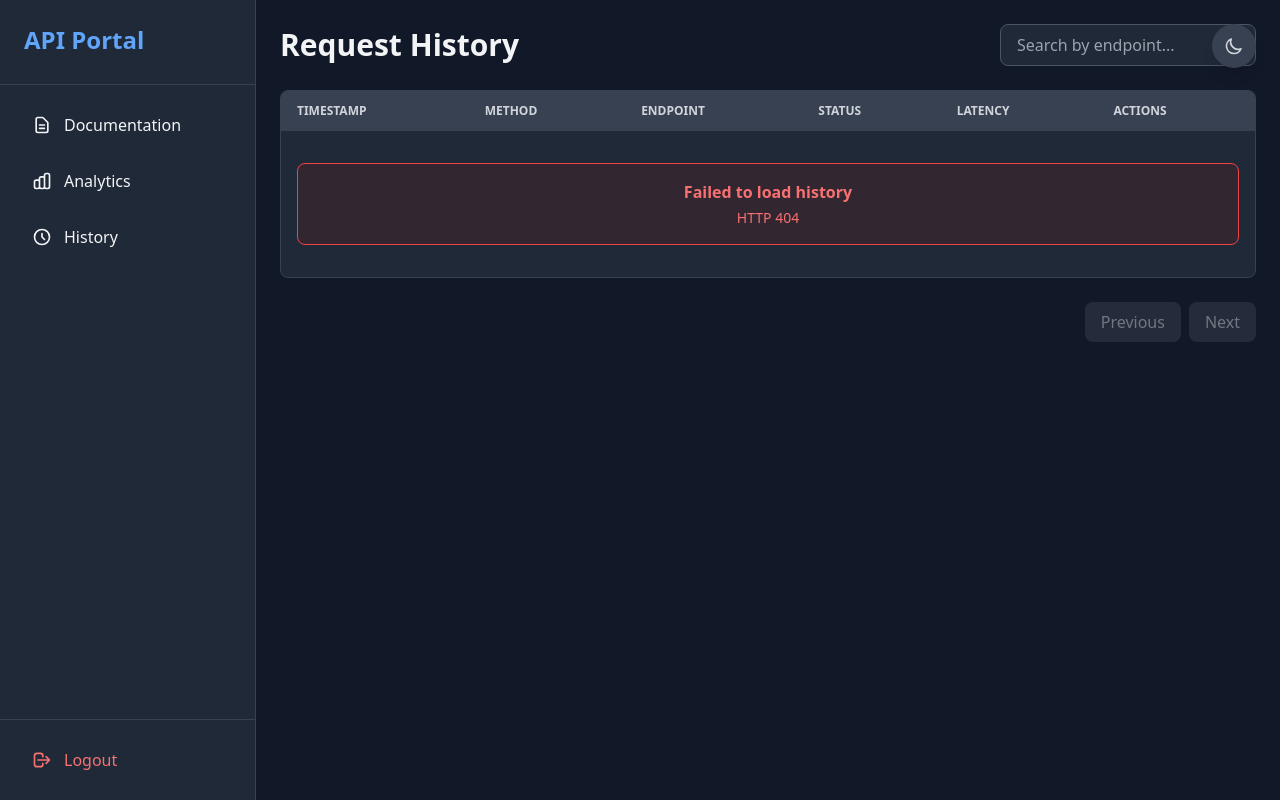
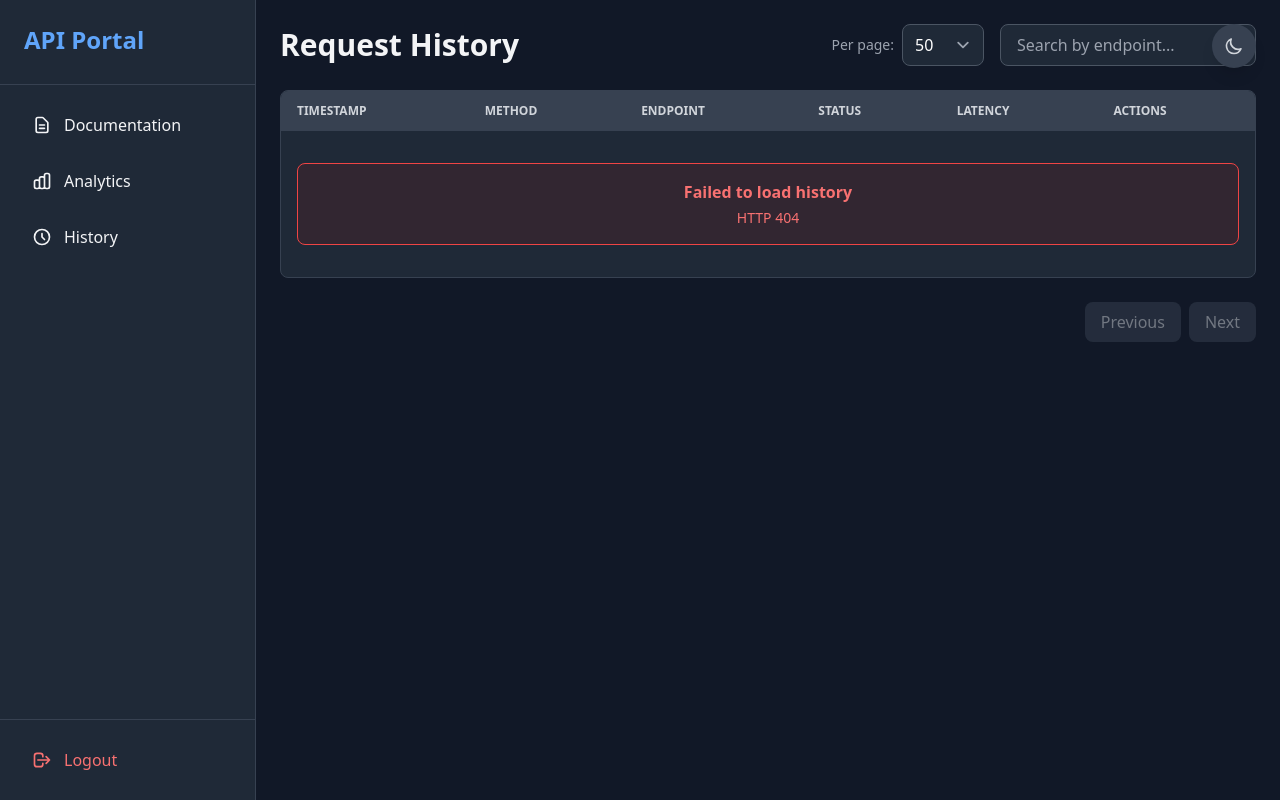
Before and after one commit to firdavsDev/modern-drf-swagger, a Django app: template api_portal/templates/api_portal/history.html in a window 1280 px wide. Run offline with Django 4.2, Linux system fonts and the light colour scheme; the template is opened without the code that fills it, so the values that code supplies are empty; some libraries are stand-ins or nearby versions.

Commit message:
feat: Add pagination and page size selector to history table

```diff
--- a/api_portal/static/api_portal/css/styles.css
+++ b/api_portal/static/api_portal/css/styles.css
@@ -310,6 +310,16 @@ code {
 
 .toast-success {
   background-color: #10b981;
+  color: white;
+}
+
+.toast-error {
+  background-color: #ef4444;
+  color: white;
+}
+
+.toast-warning {
+  background-color: #f59e0b;
   color: white;
 }
 
--- a/api_portal/static/api_portal/js/history.js
+++ b/api_portal/static/api_portal/js/history.js
@@ -6,6 +6,7 @@
 class HistoryController {
   constructor() {
     this.searchInput = document.getElementById("history-search");
+    this.pageSizeSelect = document.getElementById("page-size");
     this.tableBody = document.getElementById("history-table-body");
     this.prevButton = document.getElementById("prev-page");
     this.nextButton = document.getElementById("next-page");
@@ -15,6 +16,7 @@ class HistoryController {
     this.closeModalBtn = document.getElementById("close-modal");
 
     this.currentPage = 1;
+    this.pageSize = 50;
     this.searchTerm = "";
     this.searchTimeout = null;
 
@@ -22,6 +24,13 @@ class HistoryController {
   }
 
   init() {
+    // Setup page size selector
+    this.pageSizeSelect.addEventListener("change", (e) => {
+      this.pageSize = parseInt(e.target.value);
+      this.currentPage = 1;
+      this.loadHistory();
+    });
+
     // Setup search
     this.searchInput.addEventListener("input", (e) => {
       clearTimeout(this.searchTimeout);
@@ -60,6 +69,7 @@ class HistoryController {
   async loadHistory() {
     const params = new URLSearchParams({
       page: this.currentPage,
+      per_page: this.pageSize,
       format: "json",
     });
 
--- a/api_portal/templates/api_portal/history.html
+++ b/api_portal/templates/api_portal/history.html
@@ -5,12 +5,28 @@
     <h1 class="text-3xl font-bold text-gray-900 dark:text-gray-100">
       Request History
     </h1>
+    <div class="flex items-center gap-4">
+      <div class="flex items-center gap-2">
+        <label for="page-size" class="text-sm text-gray-600 dark:text-gray-400">
+          Per page:
+        </label>
+        <select
+          id="page-size"
+          class="dark-input px-3 py-2 rounded-lg border transition-colors duration-200"
+        >
+          <option value="10">10</option>
+          <option value="25">25</option>
+          <option value="50" selected>50</option>
+          <option value="100">100</option>
+        </select>
+      </div>
       <input
         type="text"
         id="history-search"
         placeholder="Search by endpoint..."
         class="dark-input px-4 py-2 rounded-lg w-64 border transition-colors duration-200"
       />
+    </div>
   </div>
 
   <!-- History Table -->
```
Lines whose indentation alone changed are shown as unchanged.
